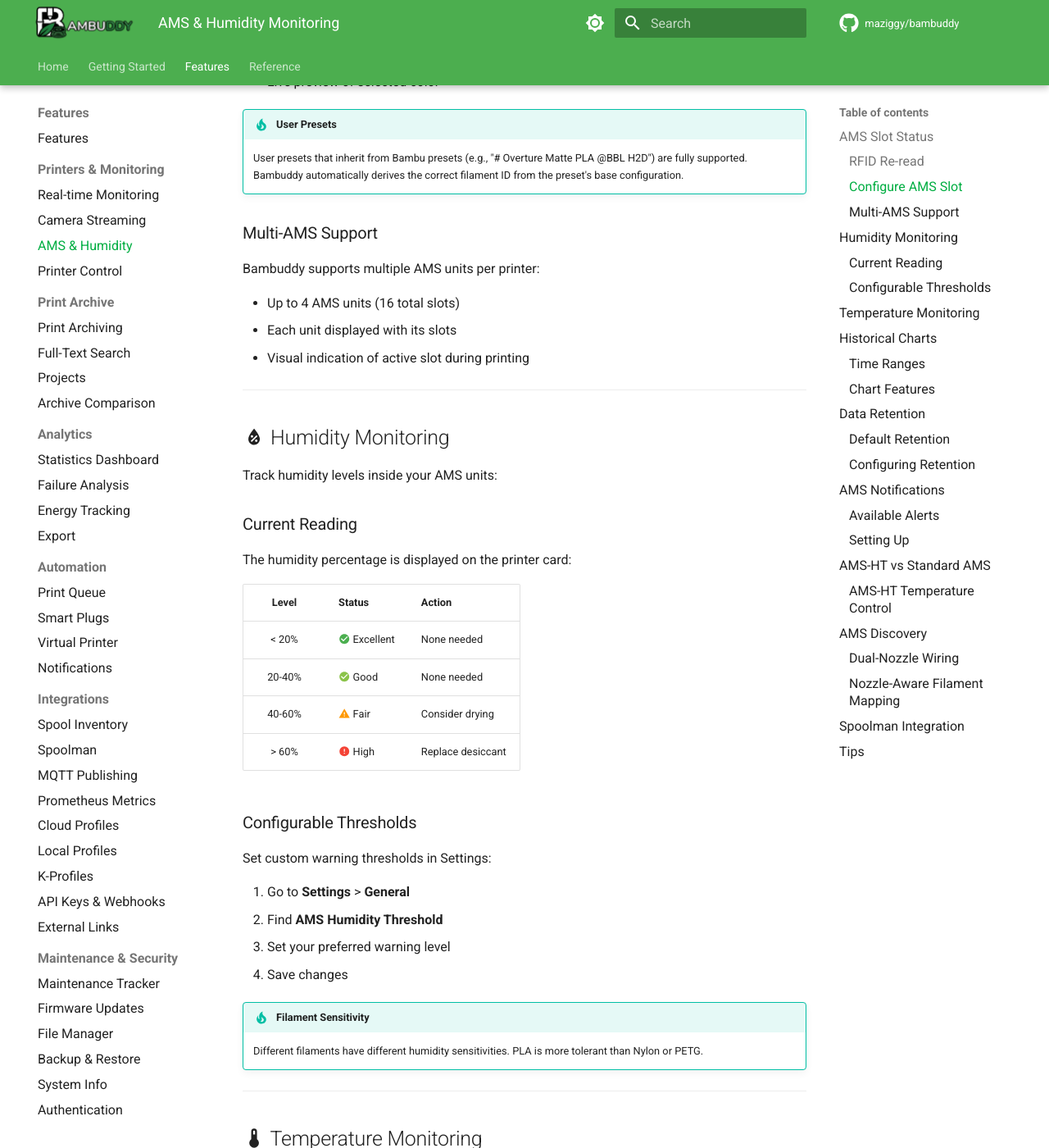
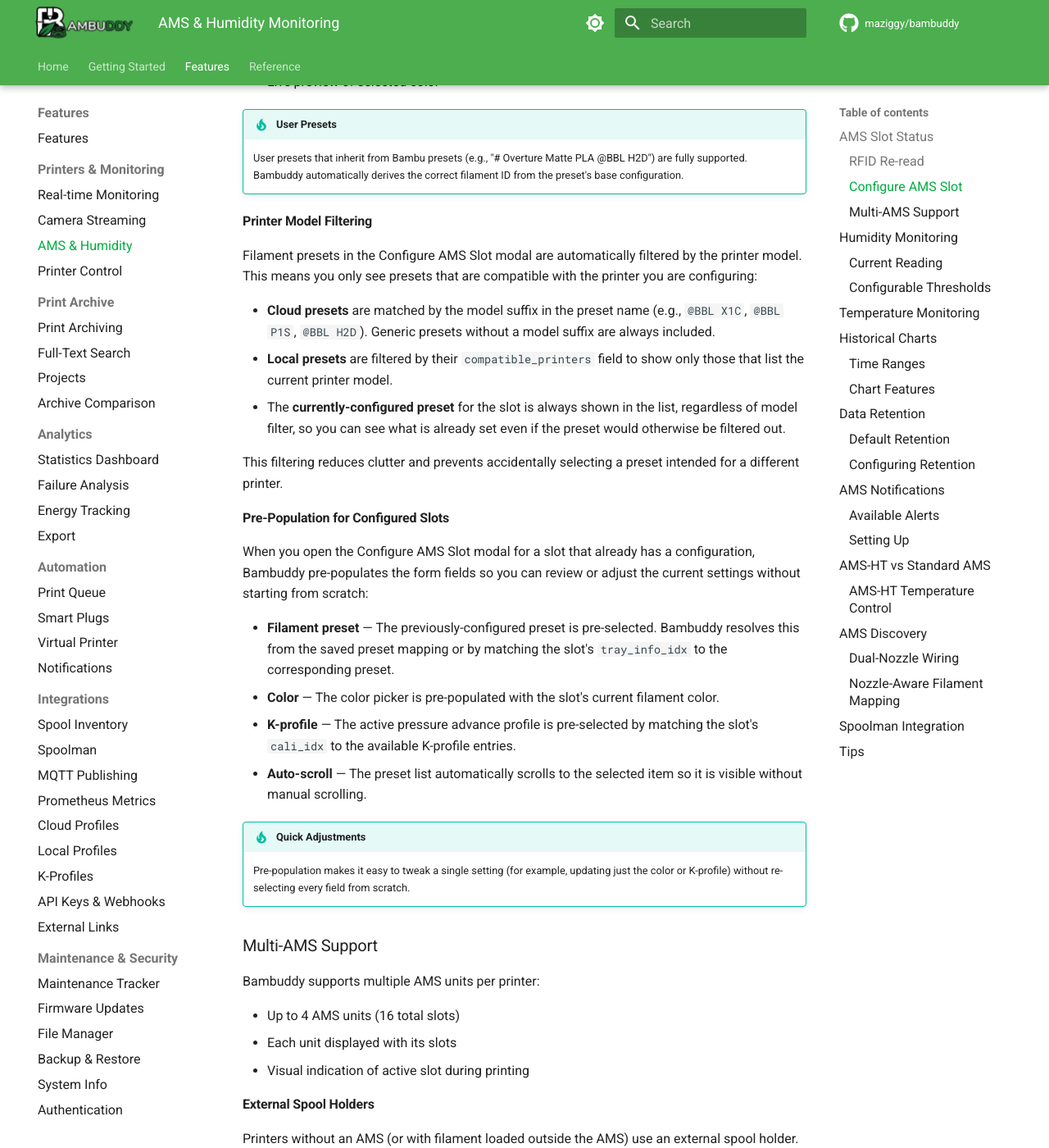
Before and after one commit to maziggy/bambuddy-wiki, an MkDocs documentation site: the page built from docs/features/ams.md, in a window 1280 px wide and 1400 px high, scrolled down 1701 px. Shown: the whole window at 82% size. Built offline with MkDocs 1.6.1 and Material for MkDocs 9.7.7, drawn with Linux system fonts in a browser that asks for light colours; comment, search, counter and statistics services are not loaded; the version menu is left out; some of the changed text lies outside the part shown.

Commit message:
Updated Wiki

```diff
--- a/docs/features/ams.md
+++ b/docs/features/ams.md
@@ -58,6 +58,28 @@ Manually configure AMS slots for third-party or generic filaments:
 !!! tip "User Presets"
     User presets that inherit from Bambu presets (e.g., "# Overture Matte PLA @BBL H2D") are fully supported. Bambuddy automatically derives the correct filament ID from the preset's base configuration.
 
+#### Printer Model Filtering
+
+Filament presets in the Configure AMS Slot modal are automatically filtered by the printer model. This means you only see presets that are compatible with the printer you are configuring:
+
+- **Cloud presets** are matched by the model suffix in the preset name (e.g., `@BBL X1C`, `@BBL P1S`, `@BBL H2D`). Generic presets without a model suffix are always included.
+- **Local presets** are filtered by their `compatible_printers` field to show only those that list the current printer model.
+- The **currently-configured preset** for the slot is always shown in the list, regardless of model filter, so you can see what is already set even if the preset would otherwise be filtered out.
+
+This filtering reduces clutter and prevents accidentally selecting a preset intended for a different printer.
+
+#### Pre-Population for Configured Slots
+
+When you open the Configure AMS Slot modal for a slot that already has a configuration, Bambuddy pre-populates the form fields so you can review or adjust the current settings without starting from scratch:
+
+- **Filament preset** — The previously-configured preset is pre-selected. Bambuddy resolves this from the saved preset mapping or by matching the slot's `tray_info_idx` to the corresponding preset.
+- **Color** — The color picker is pre-populated with the slot's current filament color.
+- **K-profile** — The active pressure advance profile is pre-selected by matching the slot's `cali_idx` to the available K-profile entries.
+- **Auto-scroll** — The preset list automatically scrolls to the selected item so it is visible without manual scrolling.
+
+!!! tip "Quick Adjustments"
+    Pre-population makes it easy to tweak a single setting (for example, updating just the color or K-profile) without re-selecting every field from scratch.
+
 ### Multi-AMS Support
 
 Bambuddy supports multiple AMS units per printer:
@@ -65,6 +87,10 @@ Bambuddy supports multiple AMS units per printer:
 - Up to 4 AMS units (16 total slots)
 - Each unit displayed with its slots
 - Visual indication of active slot during printing
+
+#### External Spool Holders
+
+Printers without an AMS (or with filament loaded outside the AMS) use an external spool holder. The H2D is a dual-nozzle printer with two external spool positions — **Ext-L** (left) and **Ext-R** (right) — each feeding its respective nozzle. Bambuddy displays both external slots and supports configuring, color-setting, and K-profile assignment for each one independently.
 
 ---
 
```
